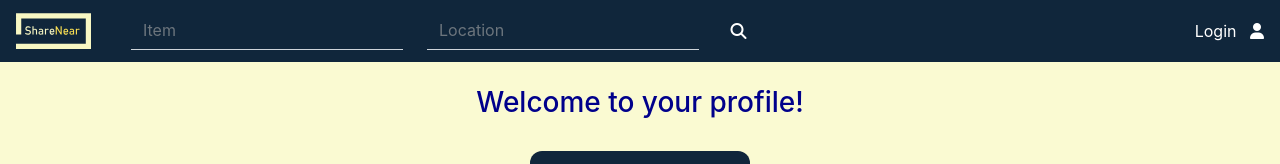
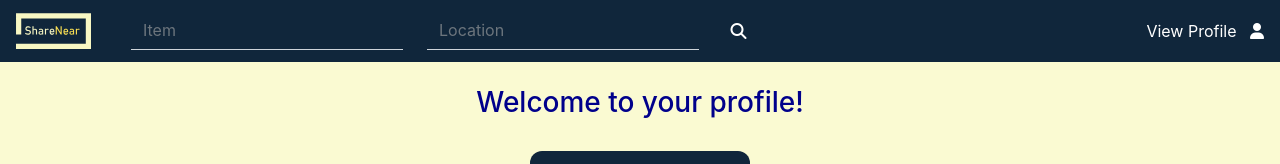
Before and after one commit to CalinArdelean/ShareNear, a React (Create React App) app in the folder my-app/: page /profile in a window 1280 px wide. Shown: the top 164 px of the page. Built offline with nearby package versions, Linux system fonts and the light colour scheme.

Commit message:
added new navbar for when the user is logged in

```diff
--- a/my-app/src/components/Home.js
+++ b/my-app/src/components/Home.js
@@ -2,6 +2,7 @@ import React from 'react';
 import '../App.css';
 
 import AppNavbar from './Navbar';
+import AppNavbarLoggedIn from './NavbarLoggedIn';
 import ComplexGrid from './HomeLayout';
 
 // var loggedIn = false;
@@ -10,12 +11,18 @@ import ComplexGrid from './HomeLayout';
 /* Component for the Home page */
 class Home extends React.Component {
   render()  {
+      if(this.props.validUser === 1){
+          return (
+            <div className="App">
+            <AppNavbarLoggedIn />
+            <ComplexGrid />
+
+        </div>
+          )
+      }
 	  return (
         <div className="App">
             <AppNavbar />
-            <div className='Right'>
-            <a href='./Profile'>View Profile</a>
-            </div>
             <ComplexGrid />
 
         </div>
--- a/my-app/src/components/LoginForm.js
+++ b/my-app/src/components/LoginForm.js
@@ -16,7 +16,9 @@ class LoginForm extends React.Component {
 
         <div className="App">
 
-          <Home />
+          <Home
+            validUser={this.props.validUser}
+            />
 
         </div>
       );
--- /dev/null
+++ b/my-app/src/components/NavbarLoggedIn.js
@@ -0,0 +1,39 @@
+import React from 'react'
+import '../App.css';
+import logo from '../logo.svg';
+import { Navbar, Nav, Form, FormControl, Container, Row, Col} from 'react-bootstrap';
+
+class AppNavbarLoggedIn extends React.Component {
+  render() {
+    return (
+        <Navbar variant="dark" className="App-navbar">
+          <Navbar.Brand href="/">
+            <img
+              alt=""
+              src={logo}
+              width="75px"
+              // height="5px"
+              className="d-inline-block align-top"
+            />
+          </Navbar.Brand>
+          <Form inline className="text-white">
+            <FormControl type="text" placeholder="Item" className="ml-4 text-white rounded-0 bg-transparent border-left-0 border-right-0 border-top-0" />
+            <FormControl type="text" placeholder="Location" className="ml-4 text-white rounded-0 bg-transparent border-left-0 border-right-0 border-top-0" />
+            &nbsp; &nbsp; &nbsp; &nbsp;
+            <a href="/">
+            <i class="fas fa-search"></i>
+            </a>
+          </Form>
+          <Navbar.Collapse className="justify-content-end">
+            <Navbar.Text className="text-white">
+              <a href="./Profile">View Profile
+              &nbsp; <i class="fas fa-user"></i>
+              </a>
+            </Navbar.Text>
+          </Navbar.Collapse>
+        </Navbar>
+    );
+  }
+}
+
+export default AppNavbarLoggedIn;
--- a/my-app/src/components/UserProfile.js
+++ b/my-app/src/components/UserProfile.js
@@ -1,14 +1,14 @@
 import React from 'react';
 import '../App.css';
 
-import AppNavbar from './Navbar';
+import AppNavbarLoggedIn from './NavbarLoggedIn';
 
 /* Component for the profile page */
 class Profile extends React.Component {
     render() {
         return (
             <div className="App">
-                <AppNavbar />
+                <AppNavbarLoggedIn />
                 <div className="Profile">
                     <br></br>
                 <h3>Welcome to your profile!</h3>
```
